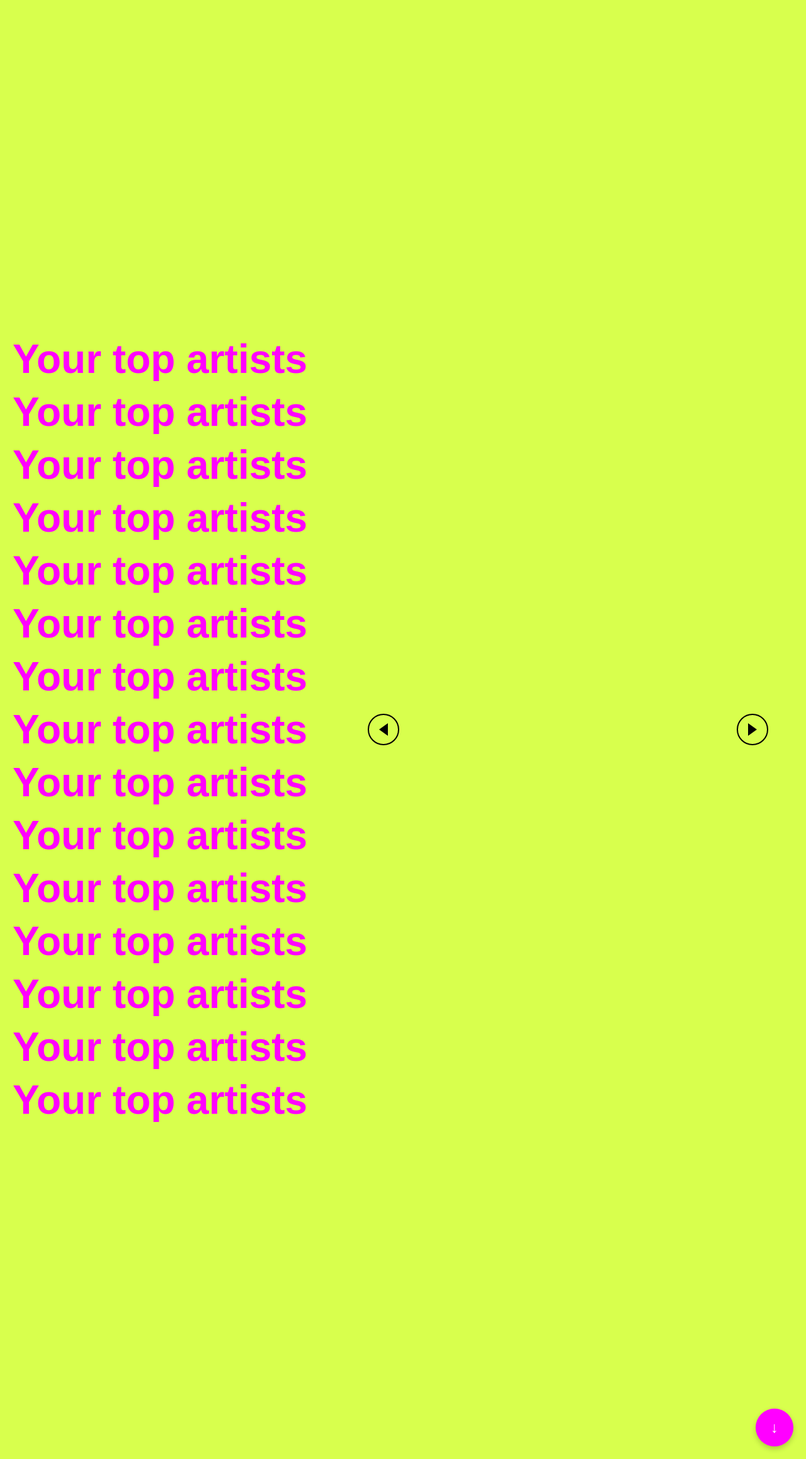
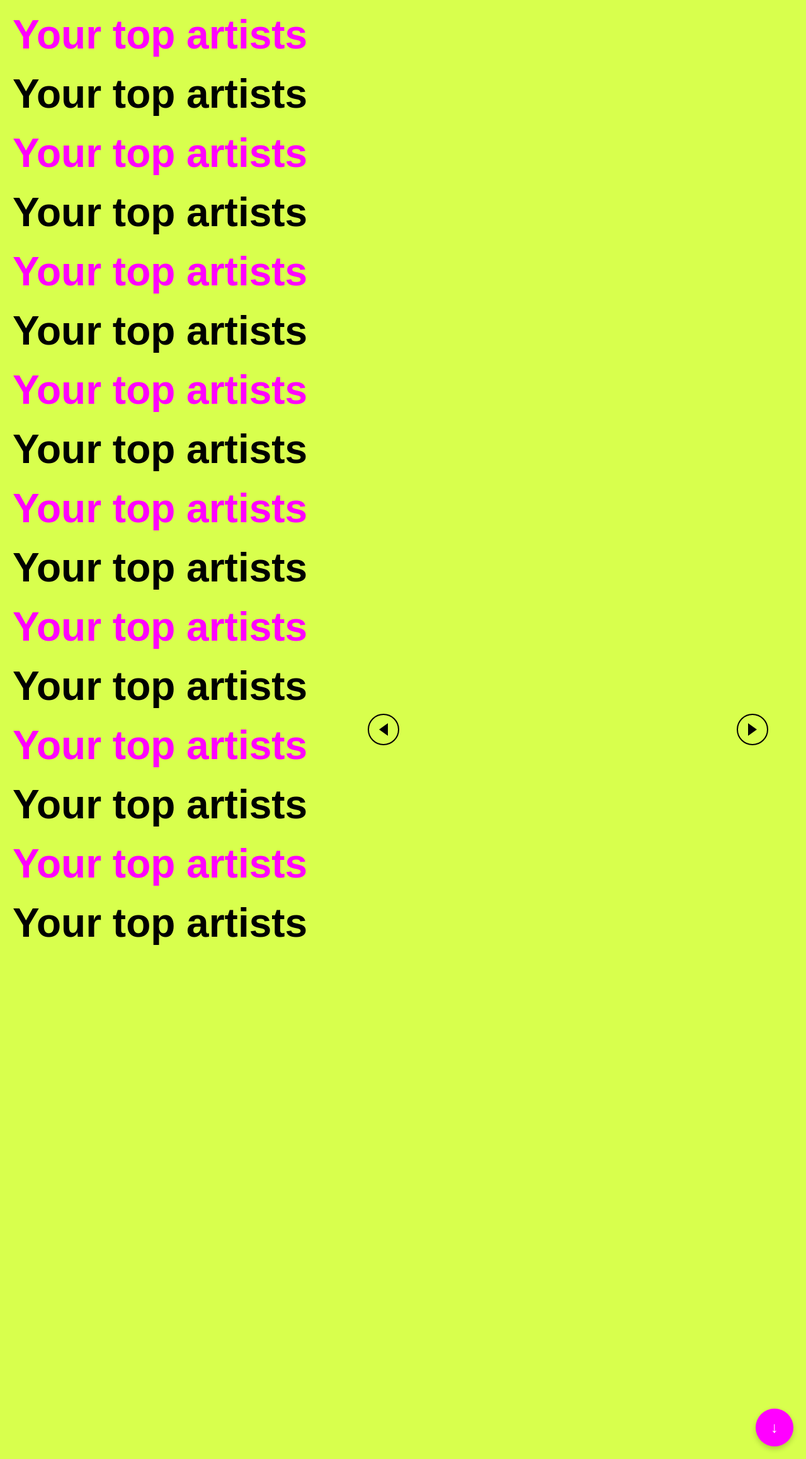
Before and after one commit to rachelklee/SpotifyWrapped-T3, a Django app: template Story_2/Spotify_Story_2/api/templates/api/top_artists.html in a window 1280 px wide. Shown: the whole page at 63% size. Run offline with Django 5.2, Linux system fonts and the light colour scheme; the template is opened without the code that fills it, so the values that code supplies are empty.

Commit message:
added scroll loop animation for top songs and top artists

```diff
--- a/Story_2/Spotify_Story_2/api/templates/api/display_user.html
+++ b/Story_2/Spotify_Story_2/api/templates/api/display_user.html
@@ -66,7 +66,7 @@
 
     .button-christmas {
       background-color: white;
-      color: #1db954;
+      color: black;
       border: none;
       padding: 15px 40px; /* Default size */
       font-size: 1.1rem;  /* Default font size */
@@ -82,7 +82,7 @@
     /* Make 'Your 2024 Wrapped' Button Larger */
     .button-large {
       background-color: white;
-      color: #1db954;
+      color: black;
       border: none;
       padding: 20px 85px; /* Default size */
       font-size: 2rem;  /* Default font size */
@@ -97,7 +97,7 @@
 
     .button-halloween {
       background-color: white;
-      color: #1db954;
+      color: black;
       border: none;
       padding: 15px 40px; /* Default size */
       font-size: 1.1rem;  /* Default font size */
--- a/Story_2/Spotify_Story_2/api/templates/api/top_artists.html
+++ b/Story_2/Spotify_Story_2/api/templates/api/top_artists.html
@@ -180,12 +180,43 @@
       width: 40%;
       text-align: left;
       padding-left: 20px;
+        overflow: hidden; /* Ensures scrolling text stays inside the container */
+        position: relative;
+  height: 100%; /* Ensures the container has a fixed height */
+    }
+
+   .scroll-wrapper {
+  display: flex;
+  flex-direction: column;
+  animation: scroll-continuous 10s linear infinite; /* Animation duration and seamless loop */
+}
+
+@keyframes scroll-continuous {
+  0% {
+    transform: translateY(0); /* Start position */
+  }
+  100% {
+    transform: translateY(-50%); /* Moves up by one full height of the content */
+  }
+}
+
+.scroll-content {
+  display: flex;
+  flex-direction: column;
 }
 
     .left-section h1 {
       font-size: 4rem;
       margin: 10px 0;
       color: magenta;
+    }
+
+    .left-section h1:nth-child(odd) {
+    color: magenta;
+  }
+
+  .left-section h1:nth-child(even) {
+    color: black;
   }
 
     .right-section {
@@ -312,9 +343,10 @@
 <body>
   <div class="slideshow-container">
     <div class="left-section">
-      <h1>Your top artists</h1>
-        <h1>Your top artists</h1>
-        <h1>Your top artists</h1>
+          <div class="scroll-animation">
+      <div class="scroll-wrapper">
+    <!-- First copy of the text -->
+    <div class="scroll-content">
       <h1>Your top artists</h1>
       <h1>Your top artists</h1>
       <h1>Your top artists</h1>
@@ -328,6 +360,25 @@
       <h1>Your top artists</h1>
       <h1>Your top artists</h1>
     </div>
+    <!-- Second copy of the text for seamless looping -->
+    <div class="scroll-content">
+      <h1>Your top artists</h1>
+      <h1>Your top artists</h1>
+      <h1>Your top artists</h1>
+      <h1>Your top artists</h1>
+      <h1>Your top artists</h1>
+      <h1>Your top artists</h1>
+        <h1>Your top artists</h1>
+      <h1>Your top artists</h1>
+      <h1>Your top artists</h1>
+      <h1>Your top artists</h1>
+      <h1>Your top artists</h1>
+      <h1>Your top artists</h1>
+    </div>
+  </div>
+</div>
+    </div>
+
 
     <div class="right-section">
       <!-- Arrows -->
```
Also changed, not shown: Story_2/Spotify_Story_2/api/templates/api/top_songs.html (+50 -0 lines). Lines whose indentation alone changed are shown as unchanged.
